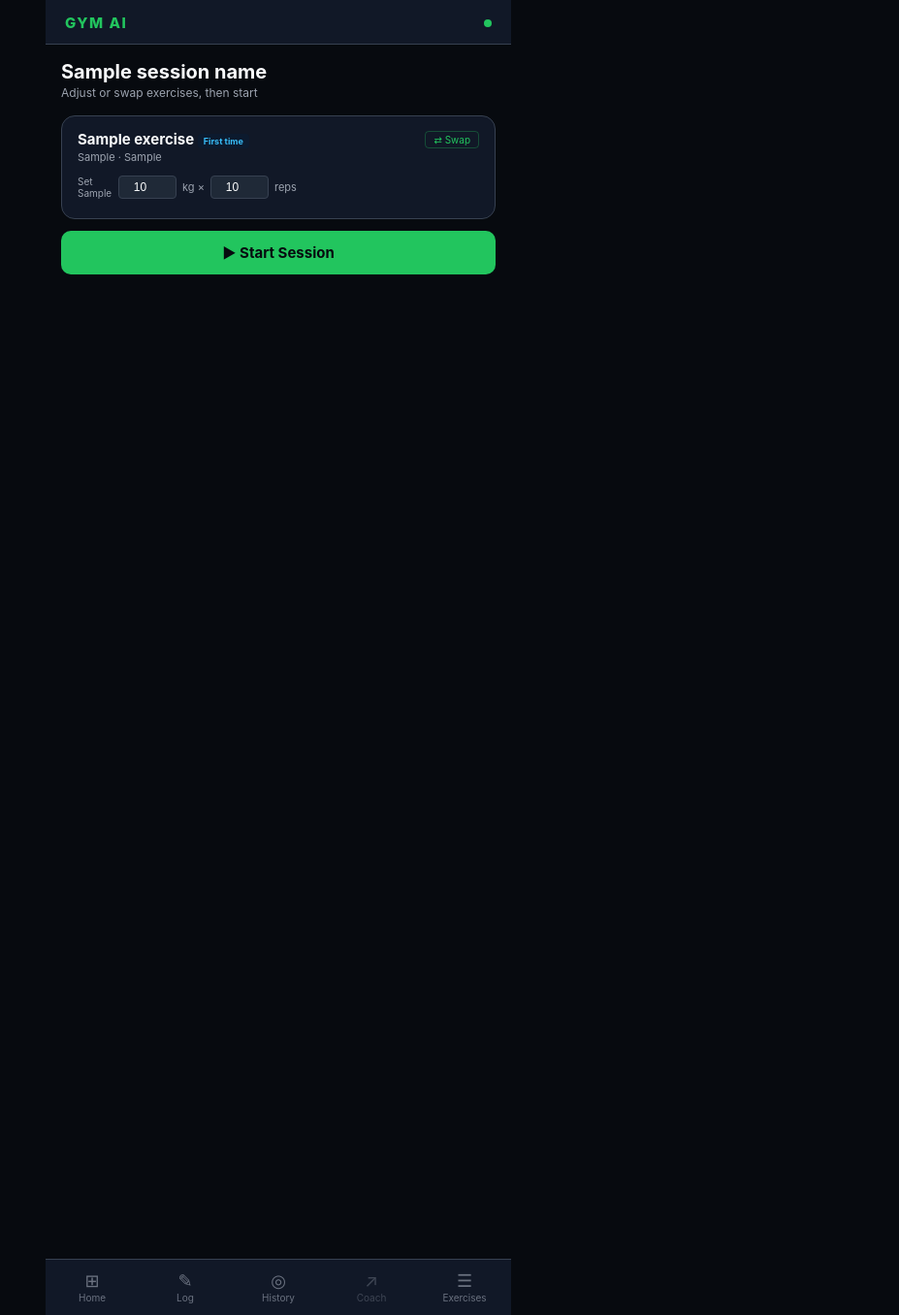
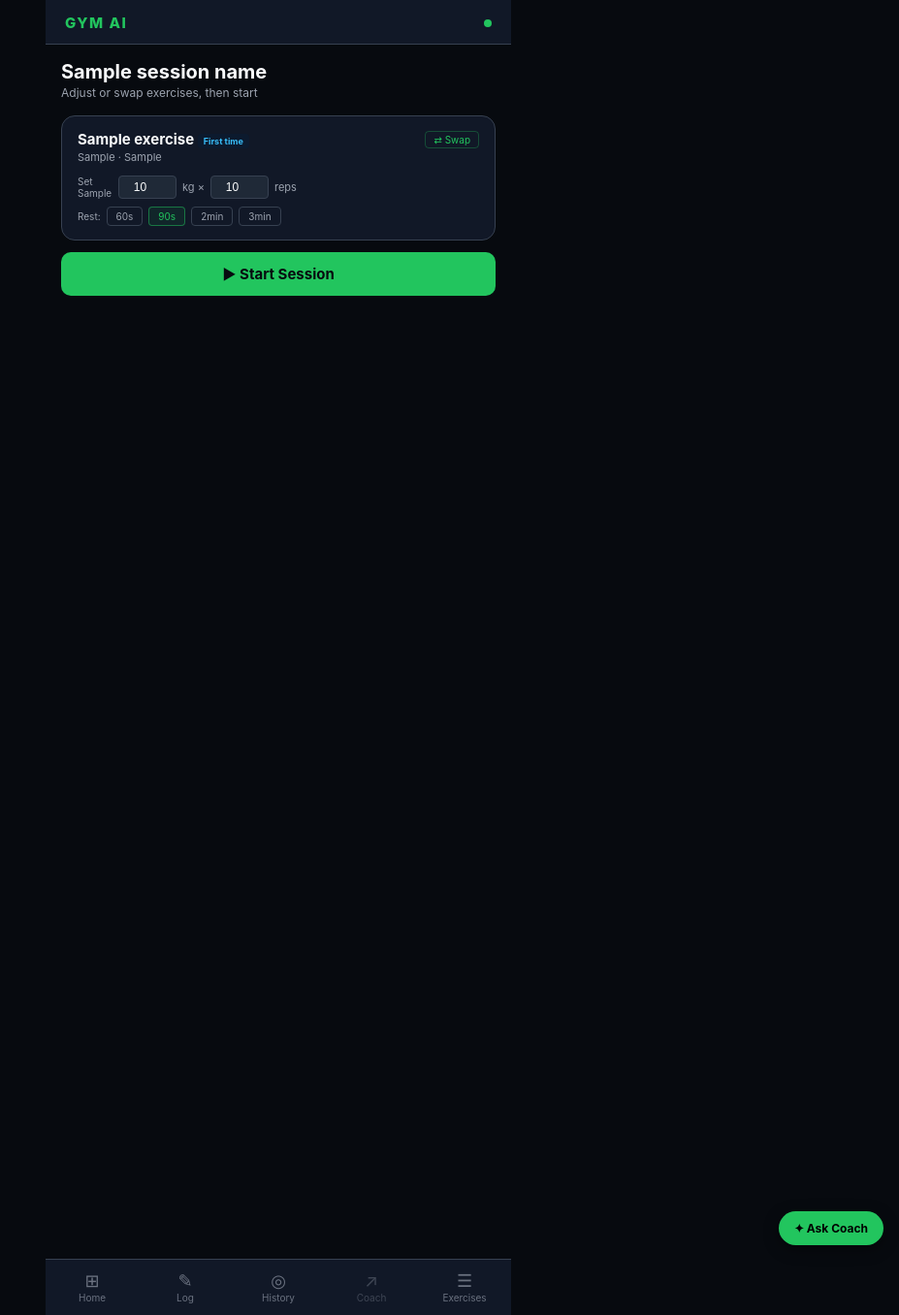
Before and after one commit to beeshaker/gym, a Django app: template templates/workouts/program_preview.html in a window 1280 px wide. Shown: the whole page at 97% size, without its empty margins (353-1280 px from the left). Run offline with Django 4.2, Linux system fonts and the light colour scheme; data comes from the database, SQL or seed files in the repository; tables that the repository leaves empty hold one stand-in row (values such as "Sample post"); the template is opened without the code that fills it: values that come from a table or form of the project are taken from there, most other values are stand-ins (such as "Sample title", 1, 10 or a date in 2020); data that the repository does not hold is empty.

Commit message:
feat: rest presets and AI chat overlay on program preview
Co-Authored-By: Claude Sonnet 4.6 <noreply@anthropic.com>

```diff
--- a/templates/workouts/program_preview.html
+++ b/templates/workouts/program_preview.html
@@ -12,7 +12,7 @@
   <input type="hidden" name="name" value="{{ session_name }}">
 
   {% for item in exercises %}
-  <div class="we-card" data-exercise-id="{{ item.exercise.id }}">
+  <div class="we-card" data-exercise-id="{{ item.exercise.id }}" data-movement-type="{{ item.exercise.movement_type }}">
     <div class="we-name" style="display:flex;justify-content:space-between;align-items:center">
       <span class="we-name-text">
         {{ item.exercise.name }}
@@ -47,11 +47,34 @@
       <div class="swap-panel-label">⇄ Alternatives — same muscles, different kit</div>
       <div class="swap-options-list"></div>
     </div>
+    <div class="rest-row">
+      <span class="rest-row-label">Rest:</span>
+      <button type="button" class="rest-preset-btn" data-seconds="60">60s</button>
+      <button type="button" class="rest-preset-btn" data-seconds="90">90s</button>
+      <button type="button" class="rest-preset-btn" data-seconds="120">2min</button>
+      <button type="button" class="rest-preset-btn" data-seconds="180">3min</button>
+    </div>
+    <input type="hidden" name="rest_{{ item.exercise.id }}" class="rest-hidden" value="">
   </div>
   {% endfor %}
 
   <button type="submit" class="btn btn-primary" style="margin-top:8px">▶ Start Session</button>
 </form>
+
+<button type="button" class="coach-bubble" id="coach-bubble-btn">✦ Ask Coach</button>
+
+<div class="coach-overlay" id="coach-overlay">
+  <div class="coach-overlay-header">
+    <span>Coach — {{ day.name }}</span>
+    <button type="button" class="coach-overlay-close" id="coach-overlay-close">✕</button>
+  </div>
+  <div class="coach-chat-history" id="coach-chat-history"></div>
+  <div class="coach-chat-input-row">
+    <input type="text" class="coach-chat-input" id="coach-chat-input"
+           placeholder="Ask about rest, swaps, overload…">
+    <button type="button" class="coach-send-btn" id="coach-send-btn">Send</button>
+  </div>
+</div>
 {% endblock %}
 
 {% block scripts %}
@@ -149,4 +172,98 @@ document.querySelectorAll('.swap-btn').forEach(function (btn) {
   });
 });
 </script>
+<script>
+// ── Rest presets ─────────────────────────────────────────────────
+const REST_DEFAULTS = { compound: 180, isolation: 90, cardio: 60 };
+
+document.querySelectorAll('.we-card').forEach(function (card) {
+  const mt = card.getAttribute('data-movement-type');
+  const def = REST_DEFAULTS[mt] || 90;
+  const btn = card.querySelector('.rest-preset-btn[data-seconds="' + def + '"]');
+  if (btn) {
+    btn.classList.add('active');
+    card.querySelector('.rest-hidden').value = def;
+  }
+});
+
+document.querySelectorAll('.rest-preset-btn').forEach(function (btn) {
+  btn.addEventListener('click', function () {
+    const card = btn.closest('.we-card');
+    card.querySelectorAll('.rest-preset-btn').forEach(function (b) {
+      b.classList.remove('active');
+    });
+    btn.classList.add('active');
+    card.querySelector('.rest-hidden').value = btn.getAttribute('data-seconds');
+  });
+});
+
+// ── Coach chat overlay ───────────────────────────────────────────
+const CHAT_URL = "{% url 'gym_program_chat' day.id %}";
+const CSRF_TOKEN = '{{ csrf_token }}';
+let chatHistory = [];
+
+document.getElementById('coach-bubble-btn').addEventListener('click', function () {
+  document.getElementById('coach-overlay').classList.add('open');
+  document.getElementById('coach-chat-input').focus();
+});
+
+document.getElementById('coach-overlay-close').addEventListener('click', function () {
+  document.getElementById('coach-overlay').classList.remove('open');
+  chatHistory = [];
+  document.getElementById('coach-chat-history').innerHTML = '';
+});
+
+function appendMsg(text, role) {
+  const div = document.createElement('div');
+  div.className = role === 'user' ? 'coach-msg-user' : 'coach-msg-ai';
+  div.textContent = text;
+  const history = document.getElementById('coach-chat-history');
+  history.appendChild(div);
+  history.scrollTop = history.scrollHeight;
+  return div;
+}
+
+document.getElementById('coach-send-btn').addEventListener('click', sendChat);
+document.getElementById('coach-chat-input').addEventListener('keydown', function (e) {
+  if (e.key === 'Enter' && !e.shiftKey) { e.preventDefault(); sendChat(); }
+});
+
+function sendChat() {
+  const input = document.getElementById('coach-chat-input');
+  const sendBtn = document.getElementById('coach-send-btn');
+  const message = input.value.trim();
+  if (!message) return;
+
+  appendMsg(message, 'user');
+  chatHistory.push({ role: 'user', content: message });
+  input.value = '';
+  sendBtn.textContent = '…';
+  sendBtn.disabled = true;
+
+  fetch(CHAT_URL, {
+    method: 'POST',
+    headers: { 'Content-Type': 'application/json', 'X-CSRFToken': CSRF_TOKEN },
+    body: JSON.stringify({ message: message, history: chatHistory.slice(0, -1) }),
+  })
+    .then(function (r) { return r.json().then(function (d) { return { ok: r.ok, data: d }; }); })
+    .then(function (res) {
+      sendBtn.textContent = 'Send';
+      sendBtn.disabled = false;
+      if (!res.ok) {
+        const el = appendMsg(res.data.error || 'Coach unavailable — try again', 'ai');
+        el.classList.add('error');
+        return;
+      }
+      const reply = res.data.reply || '';
+      appendMsg(reply, 'ai');
+      chatHistory.push({ role: 'assistant', content: reply });
+    })
+    .catch(function () {
+      sendBtn.textContent = 'Send';
+      sendBtn.disabled = false;
+      const el = appendMsg('Request failed — check your connection', 'ai');
+      el.classList.add('error');
+    });
+}
+</script>
 {% endblock %}
```
